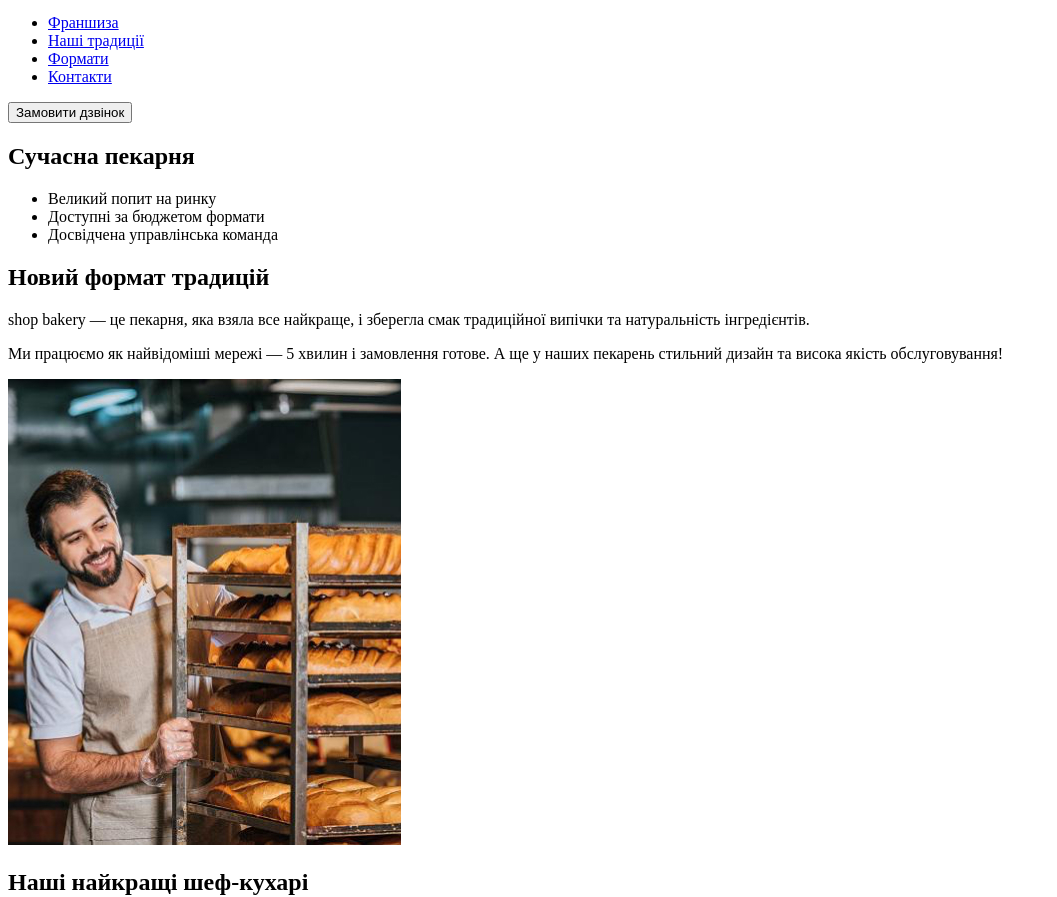
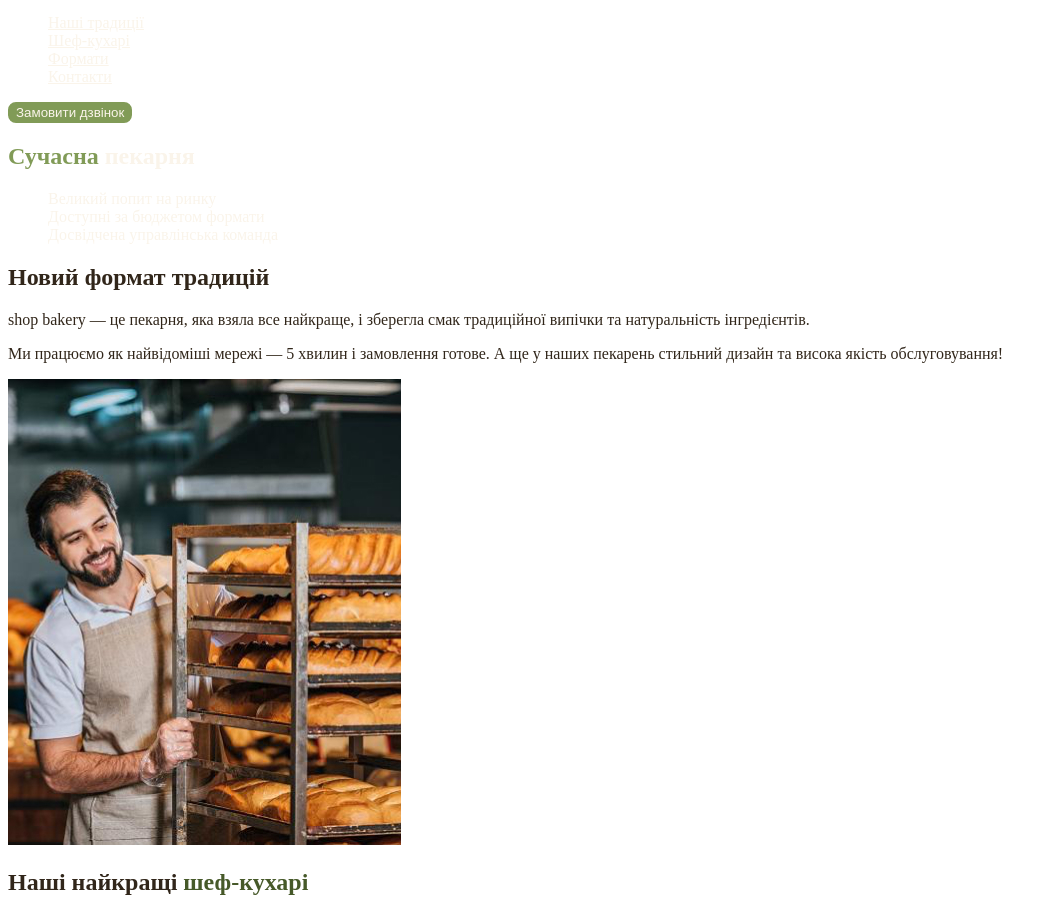
Before and after one commit to Alyona-crypto/genius-test, a plain HTML site: page index.html in a window 1280 px wide. Shown: the part 60-957 px from the top of the page, without its empty margins (0-1057 px from the left). Drawn offline with Linux system fonts and the light colour scheme.

Commit message:
Add styles.css and css variables

```diff
--- /dev/null
+++ b/css/styles.css
@@ -0,0 +1,48 @@
+:root {
+    --color-primary-dark: #31261A;
+    --color-primary-light: #FAF4EA;
+    --color-brand-dark: #465929;
+    --color-brand-light: #819B57;
+}
+/*Base*/
+body {
+    color: var(--color-primary-dark);
+}
+ul {
+    list-style-type: none;
+}
+/*Button*/
+.button {
+    color: var(--color-primary-light);
+    background: var(--color-brand-light);
+    border: 2px solid var(--color-brand-light);
+    border-radius: 8px;
+    cursor: pointer
+}
+.button:hover {
+    color: var(--color-brand-dark);
+    background: transparent;
+}
+/*Link*/
+.link {
+    color:var(--color-primary-light);
+}
+.link:hover {
+    color: var(--color-brand-light);
+}
+/*Hero section*/
+.hero-title {
+    color: var(--color-primary-light);
+}
+.hero-title .accent {
+    color: var(--color-brand-light);
+}
+/*Advantages section*/
+.advantages-list {
+    color: var(--color-primary-light);
+    background-color: var(--color-brand);
+}
+
+.section-title .accent {
+    color: var(--color-brand-dark);
+}
--- a/index.html
+++ b/index.html
@@ -5,33 +5,34 @@
     <meta http-equiv="X-UA-Compatible" content="IE=edge" />
     <meta name="viewport" content="width=device-width, initial-scale=1.0" />
     <title>Сучасна пекарня</title>
+    <link rel="stylesheet" href="./css/styles.css" />
   </head>
   <body>
     <header>
       <nav>
-        <a href="#">
+        <a href="./index.html">
           <img src="./images/logo.svg" alt="Логотип сучасної пекарні" />
         </a>
         <ul>
-          <li><a href="#">Франшиза</a></li>
-          <li><a href="#">Наші традиції</a></li>
-          <li><a href="#">Формати</a></li>
-          <li><a href="#">Контакти</a></li>
+          <li><a class="link" href="#traditions-section">Наші традиції</a></li>
+          <li><a class="link" href="#chefs-section">Шеф-кухарі</a></li>
+          <li><a class="link" href="#formats-section">Формати</a></li>
+          <li><a class="link" href="#contact-section">Контакти</a></li>
         </ul>
       </nav>
-      <button type="button">Замовити дзвінок</button>
+      <button class="button" type="button">Замовити дзвінок</button>
     </header>
     <main>
       <section>
-        <h1>Сучасна пекарня</h1>
+        <h1 class="hero-title"><span class="accent">Сучасна</span> пекарня</h1>
       </section>
-      <section>
-        <ul>
+      <section id="traditions-section">
+        <ul class="advantages-list">
           <li>Великий попит на ринку</li>
           <li>Доступні за бюджетом формати</li>
           <li>Досвідчена управлінська команда</li>
         </ul>
-        <h2>Новий формат традицій</h2>
+        <h2 class="section-title">Новий формат традицій</h2>
         <p>
           <span>shop bakery</span> — це пекарня, яка взяла все найкраще, і
           зберегла смак традиційної випічки та натуральність інгредієнтів.
@@ -46,8 +47,10 @@
           alt="Чоловік пекар дивиться на батони із посмішкою"
         />
       </section>
-      <section>
-        <h2>Наші найкращі шеф-кухарі</h2>
+      <section id="chefs-section">
+        <h2 class="section-title">
+          Наші найкращі <span class="accent">шеф-кухарі</span>
+        </h2>
         <ul>
           <li>
             <article>
@@ -70,8 +73,8 @@
           </li>
         </ul>
       </section>
-      <section>
-        <h2>Формати</h2>
+      <section id="formats-section">
+        <h2 class="section-title">Формати</h2>
         <ul>
           <li>
             <article>
@@ -90,8 +93,16 @@
           </li>
         </ul>
       </section>
-      <section>
-        <h2>Приєднуйтесь до мережі пекарень</h2>
+      <section id="contact-section">
+        <h2 class="section-title">Приєднуйтесь до мережі пекарень</h2>
+        <iframe
+          src="https://www.google.com/maps/embed?pb=!1m18!1m12!1m3!1d2540.164725899678!2d30.488671211706045!3d50.45665717147481!2m3!1f0!2f0!3f0!3m2!1i1024!2i768!4f13.1!3m3!1m2!1s0x40d4ce637bfe1717%3A0x5370c2254ad1b952!2z0LLRg9C70LjRhtGPINCh0ZbRh9C-0LLQuNGFINCh0YLRgNGW0LvRjNGG0ZbQsiwgNTQsINCa0LjRl9CyLCAwMjAwMA!5e0!3m2!1suk!2sua!4v1718961604718!5m2!1suk!2sua"
+          width="603"
+          height="595"
+          allowfullscreen=""
+          loading="lazy"
+          referrerpolicy="no-referrer-when-downgrade"
+        ></iframe>
       </section>
     </main>
     <footer>
@@ -100,8 +111,8 @@
           <img src="./images/logo.svg" alt="Логотип сучасної пекарні" />
         </a>
         <ul>
-          <li><a href="#">Франшиза</a></li>
           <li><a href="#">Наші традиції</a></li>
+          <li><a href="#">Шеф-кухфрі</a></li>
           <li><a href="#">Формати</a></li>
           <li><a href="#">Контакти</a></li>
         </ul>
@@ -128,7 +139,7 @@
             </a>
           </li>
           <li><a href="#" target="_blank">Політика конфіденційності</a></li>
-          <p>© 2022 Дані захищені</p>
+          <p>&copy; 2022 Дані захищені</p>
         </ul>
       </address>
     </footer>
```
